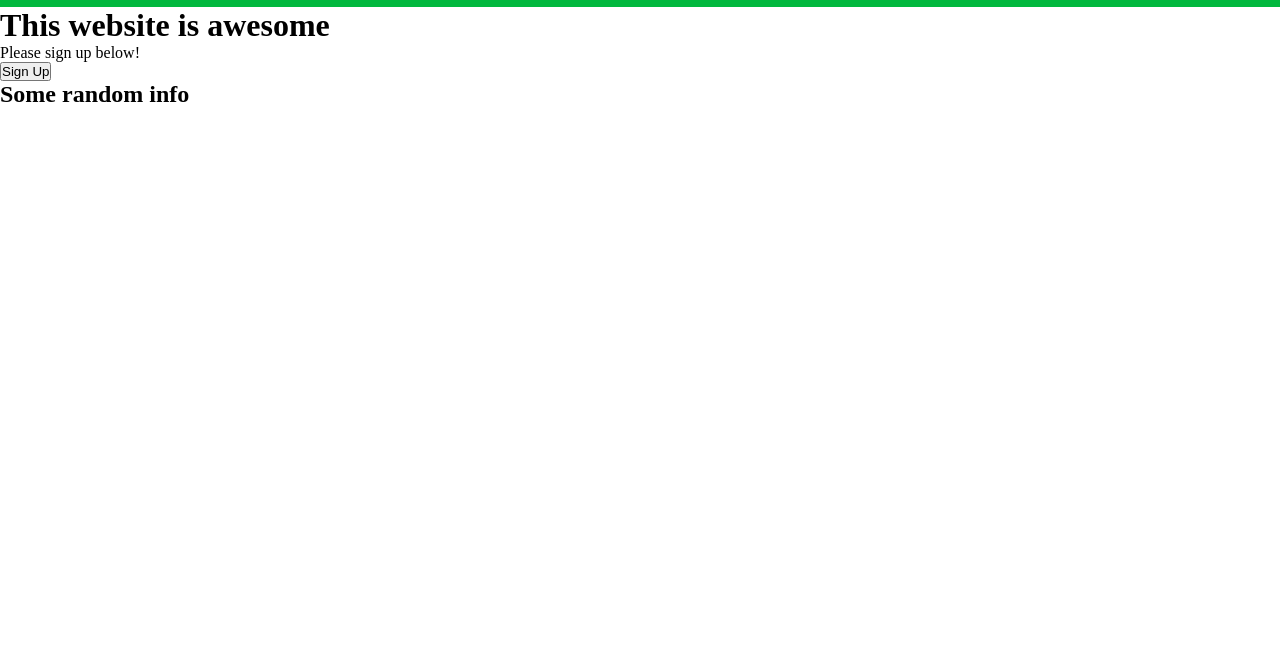
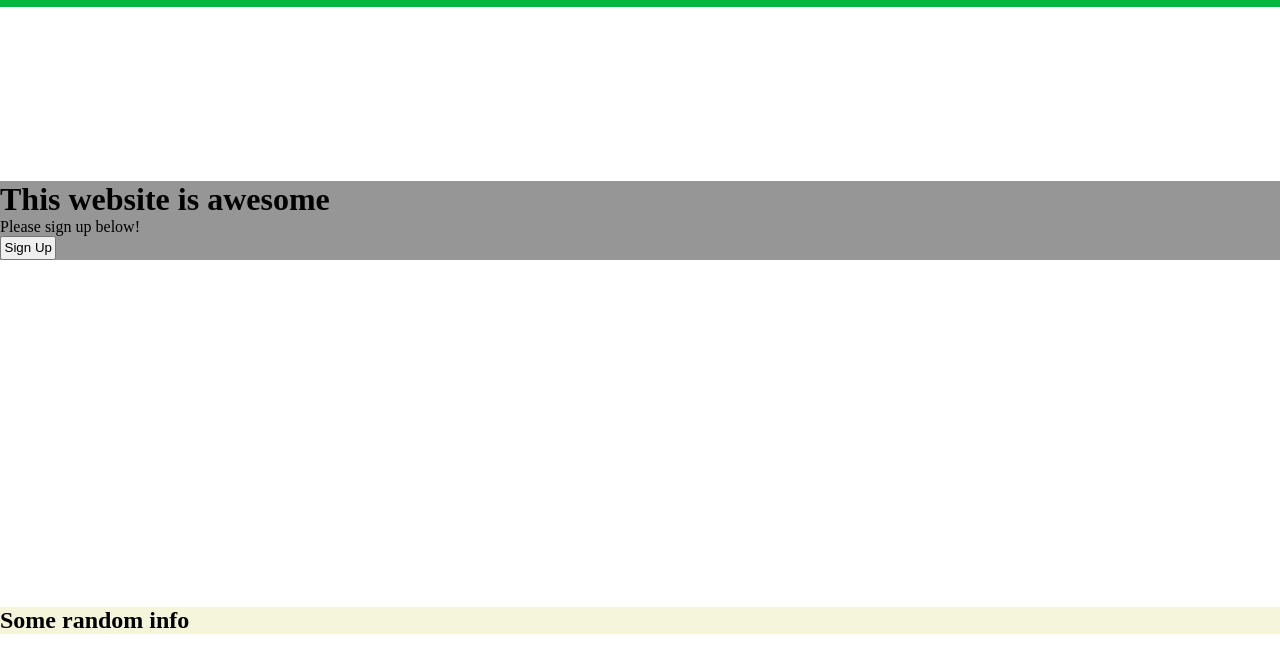
Before and after one commit to bwalke31/odin-project-landing-page, a plain HTML site: page index.html in a window 1280 px wide. Shown: the part 92-764 px from the top of the page. Drawn offline with Linux system fonts and the light colour scheme.

Commit message:
Progress update on layout

```diff
--- a/index.html
+++ b/index.html
@@ -26,7 +26,7 @@
         <div class="top-content">
             <h1>This website is awesome</h1>
             <p>Please sign up below!</p>
-            <button>Sign Up</button>
+            <button class="sign-up">Sign Up</button>
         </div>
 
         <div class="bottom-content">
--- a/style.css
+++ b/style.css
@@ -28,3 +28,25 @@ ul li a {
 nav {
     background-color: rgb(177, 177, 177);
 }
+
+main {
+    display: flex;
+    flex-direction: column;
+    height: 100vh;
+    justify-content: space-around;
+}
+
+.top-content {
+    background-color: rgb(150, 150, 150);
+    display: flex;
+    flex-direction: column;
+}
+
+.bottom-content {
+    background-color: beige;
+}
+
+.sign-up {
+    align-self: flex-start;
+    padding: 2.5px;
+}
```
